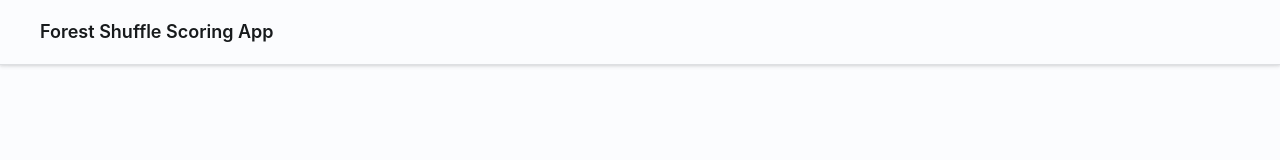
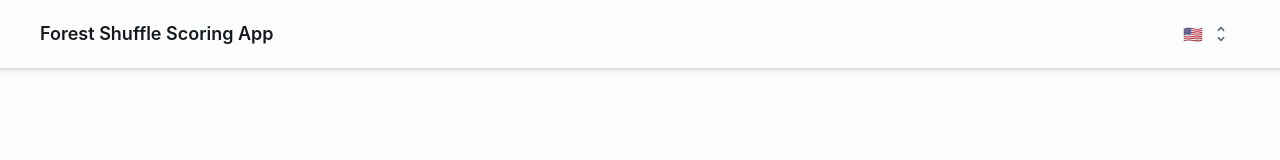
Before and after one commit to soldag/forest-shuffle-scoring, a React (Vite) app: page / in a window 1280 px wide. Shown: the top 160 px of the page. Built offline with nearby package versions, Linux system fonts and the light colour scheme.

Commit message:
Add locale selector

```diff
--- a/src/components/App.tsx
+++ b/src/components/App.tsx
@@ -1,24 +1,20 @@
-import { IntlProvider } from "react-intl";
-
 import { CssBaseline } from "@mui/joy";
 import { CssVarsProvider } from "@mui/joy/styles";
 
 import RootContainer from "@/components/containers/RootContainer";
 import { GameContextProvider } from "@/components/contexts/GameContext";
+import { LocaleContextProvider } from "@/components/contexts/LocaleContext";
 import theme from "@/styles/theme";
-import translations from "@/translations";
-
-const locale = navigator.language && navigator.language.split(/[-_]/)[0];
 
 const App = () => (
-  <IntlProvider locale={locale} messages={translations[locale]}>
+  <LocaleContextProvider>
     <CssVarsProvider theme={theme}>
       <CssBaseline />
       <GameContextProvider>
         <RootContainer />
       </GameContextProvider>
     </CssVarsProvider>
-  </IntlProvider>
+  </LocaleContextProvider>
 );
 
 export default App;
--- /dev/null
+++ b/src/components/common/LocaleSelect.tsx
@@ -0,0 +1,33 @@
+import * as _ from "lodash-es";
+
+import { Option, Select, SelectProps, Typography } from "@mui/joy";
+
+import { Locale } from "@/types";
+
+const LOCALES = _.orderBy(
+  [
+    {
+      code: "de",
+      flag: "🇩🇪",
+      label: "Deutsch",
+    },
+    {
+      code: "en",
+      flag: "🇺🇸",
+      label: "English",
+    },
+  ],
+  (l) => l.label,
+);
+
+const LocaleSelect: React.FC<SelectProps<Locale, false>> = (props) => (
+  <Select {...props}>
+    {LOCALES.map(({ code, flag, label }) => (
+      <Option value={code} label={flag}>
+        <Typography startDecorator={flag}>{label}</Typography>
+      </Option>
+    ))}
+  </Select>
+);
+
+export default LocaleSelect;
--- /dev/null
+++ b/src/components/contexts/LocaleContext.tsx
@@ -0,0 +1,48 @@
+import { ReactNode, createContext, useEffect } from "react";
+import { IntlProvider } from "react-intl";
+import { useLocalStorage } from "usehooks-ts";
+
+import translations from "@/translations";
+import { Locale } from "@/types";
+
+const FALLBACK_LOCALE = "en";
+const BROWSER_LOCALE = navigator?.language?.split(/[-_]/)[0]?.toLowerCase();
+const DEFAULT_LOCALE = Object.keys(translations).includes(BROWSER_LOCALE)
+  ? (BROWSER_LOCALE as Locale)
+  : FALLBACK_LOCALE;
+
+interface LocaleContextType {
+  locale: Locale;
+  setLocale: (locale: Locale) => void;
+}
+
+const LocaleContext = createContext<LocaleContextType>({
+  locale: DEFAULT_LOCALE,
+  setLocale: () => {},
+});
+
+interface LocaleContextProviderProps {
+  children?: ReactNode;
+}
+
+export const LocaleContextProvider: React.FC<LocaleContextProviderProps> = ({
+  children,
+}) => {
+  const [locale, setLocale] = useLocalStorage("locale", DEFAULT_LOCALE);
+
+  useEffect(() => {
+    if (!Object.keys(translations).includes(locale)) {
+      setLocale(DEFAULT_LOCALE);
+    }
+  }, [locale, setLocale]);
+
+  return (
+    <LocaleContext.Provider value={{ locale, setLocale }}>
+      <IntlProvider locale={locale} messages={translations[locale]}>
+        {children}
+      </IntlProvider>
+    </LocaleContext.Provider>
+  );
+};
+
+export default LocaleContext;
--- a/src/components/views/CreateGameView/components/Header.tsx
+++ b/src/components/views/CreateGameView/components/Header.tsx
@@ -1,12 +1,30 @@
-import React from "react";
+import React, { useContext } from "react";
+
+import { Stack } from "@mui/joy";
 
 import HeaderContainer from "@/components/common/HeaderContainer";
 import HeaderTitle from "@/components/common/HeaderTitle";
+import LanguageSelect from "@/components/common/LocaleSelect";
+import LocaleContext from "@/components/contexts/LocaleContext";
 
-const Header: React.FC = () => (
-  <HeaderContainer>
-    <HeaderTitle />
-  </HeaderContainer>
-);
+const Header: React.FC = () => {
+  const { locale, setLocale } = useContext(LocaleContext);
 
+  return (
+    <HeaderContainer>
+      <Stack direction="row" alignItems="center" columnGap={2}>
+        <HeaderTitle sx={{ flexGrow: 1 }} />
+
+        <LanguageSelect
+          variant="plain"
+          value={locale}
+          onChange={(_, value) => setLocale(value!)}
+          slotProps={{
+            listbox: { placement: "bottom-start" },
+          }}
+        />
+      </Stack>
+    </HeaderContainer>
+  );
+};
 export default Header;
--- a/src/translations/index.ts
+++ b/src/translations/index.ts
@@ -1,6 +1,4 @@
 import de from "./de.json";
 import en from "./en.json";
 
-const translations: { [key: string]: { [key: string]: string } } = { en, de };
-
-export default translations;
+export default { en, de };
--- /dev/null
+++ b/src/types.ts
@@ -0,0 +1 @@
+export type Locale = "de" | "en";
```
